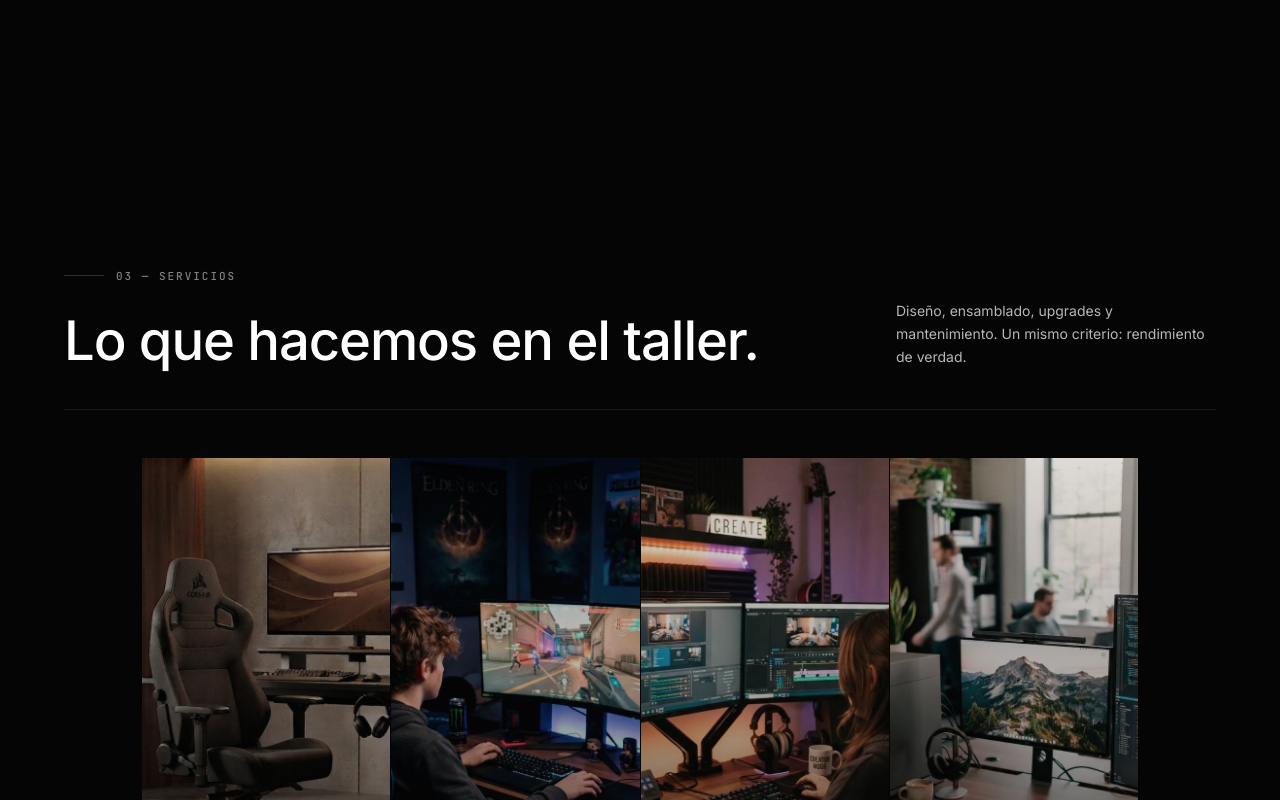
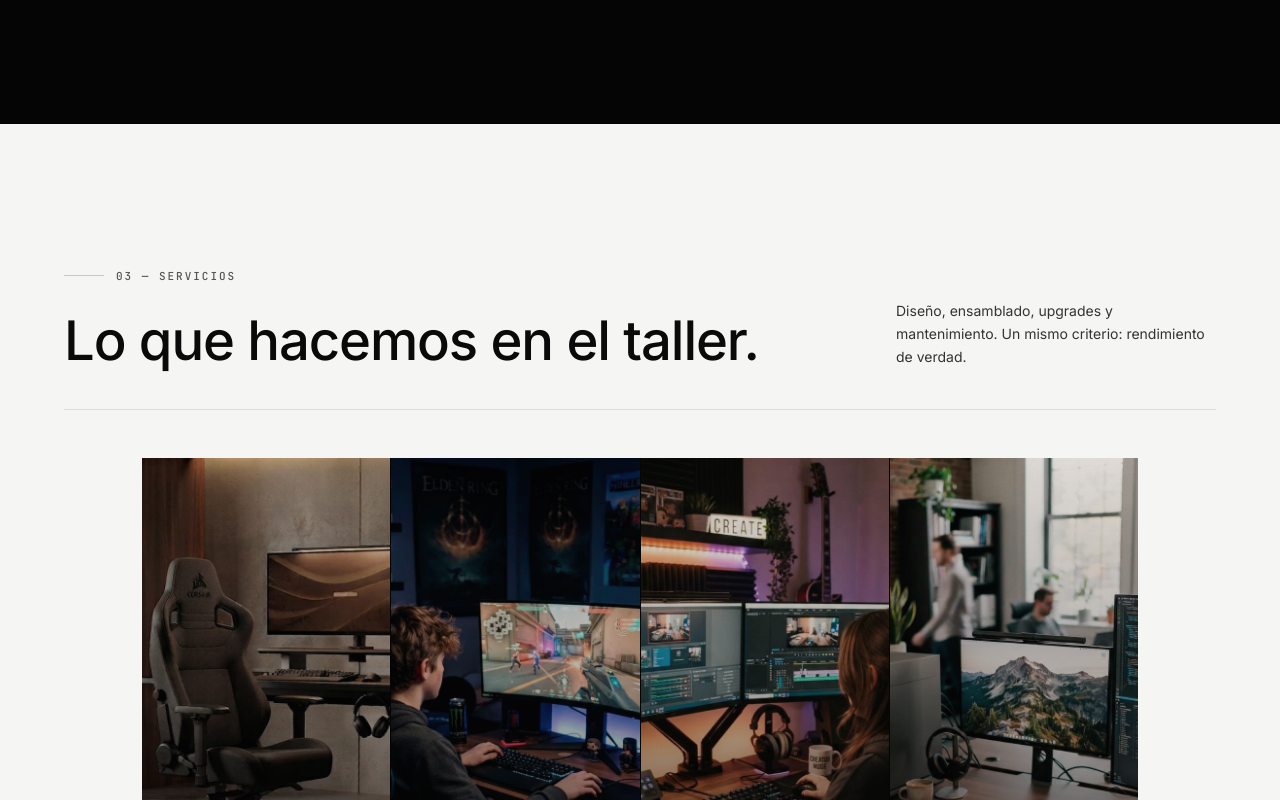
Before and after one commit to Nearcinho/pc-lab, a Next.js app: page / in a window 1280 px wide. Shown: the part 2860-3660 px from the top of the page. Built offline with nearby package versions, Linux system fonts and the light colour scheme.

Commit message:
Home: seccion Servicios en claro para alternar fondos

```diff
--- a/src/components/home/services.tsx
+++ b/src/components/home/services.tsx
@@ -7,7 +7,7 @@ export function Services() {
   const reduced = useReducedMotion();
 
   return (
-    <section className="bg-background py-28 sm:py-36" aria-label="Servicios">
+    <section className="light-section bg-background py-28 sm:py-36" aria-label="Servicios">
       <div className="container-x">
         <div className="flex flex-wrap items-end justify-between gap-6 border-b border-border pb-10">
           <div>
```
